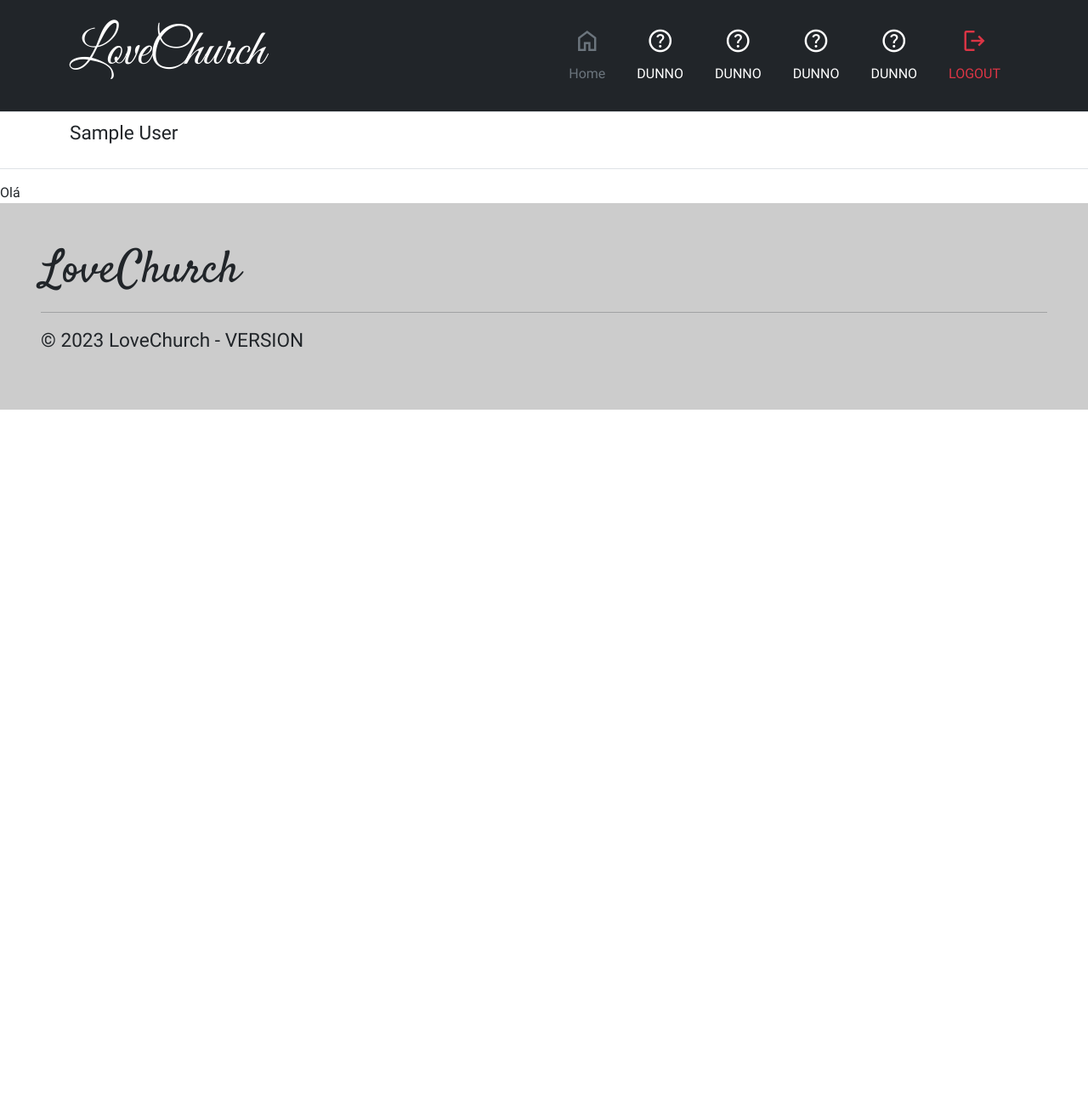
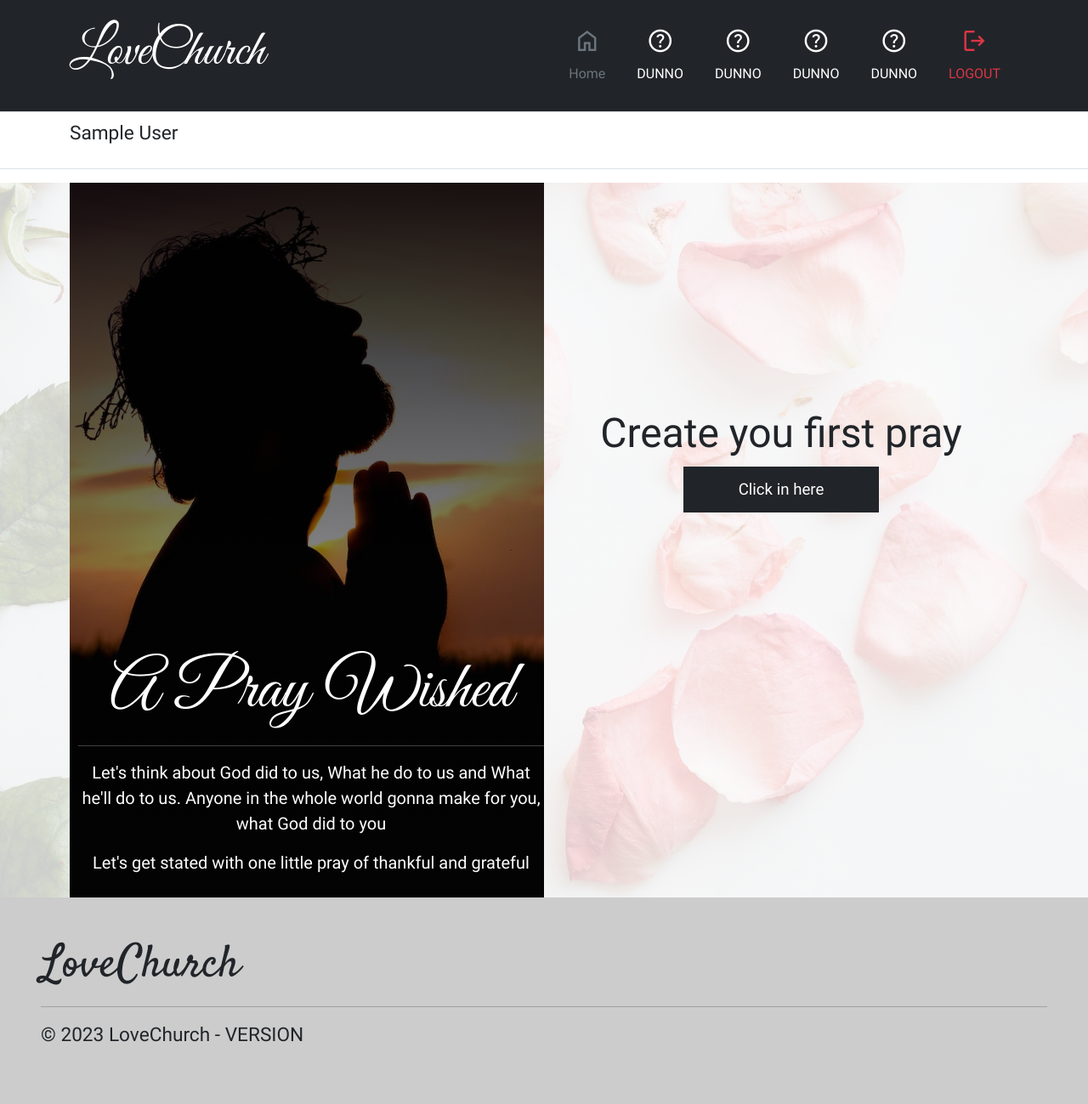
Before and after one commit to isaacrochaoliveira/LoveChurch, a PHP site: page /home in a window 1280 px wide. Shown: the whole page at 85% size. Before the commit the page ends 482 px from the top, so only its background shows below. Run offline with PHP 8.4, Linux system fonts and the light colour scheme; the visitor is signed in with stand-in values (Sample User, id 1); some libraries are stand-ins or nearby versions.

Commit message:
LoveChurch

```diff
--- a/lovechurch/app/views/Home/Index.php
+++ b/lovechurch/app/views/Home/Index.php
@@ -1 +1,18 @@
-Olá
+<section id="section__begin">
+	<div class="container">
+		<div class="d-flex flex-wrap" class="section__begin_home">
+			<div class="col-md-6" id="letspray__background">
+				<h2>A Pray Wished</h2>
+				<hr>
+				<p class="size-15pt">Let's think about God did to us, What he do to us and What he'll do to us. Anyone in the whole world gonna make for you, what God did to you</p>
+				<p class="size-15pt">Let's get stated with one little pray of thankful and grateful</p>
+			</div>
+			<div class="col-md-6" id="column__letspray">
+				<h3 class="font-roboto size-36pt">Create you first pray</h3>
+				<a href="" class="btn_letspray">
+					Click in here
+				</a>
+			</div>
+		</div>
+	</div>
+</section>
--- a/lovechurch/assets/css/config.css
+++ b/lovechurch/assets/css/config.css
@@ -44,6 +44,10 @@ a {
 	font-family: var(--font-satisfy);
 }
 
+.font-roboto {
+	font-family: var(--font-roboto);
+}
+
 .bg-gray {
 	background-color: var(--colors-gray) !important;
 }
@@ -59,3 +63,11 @@ a {
 .size-36pt {
 	font-size: 36pt;
 }
+
+.size-14pt {
+	font-size: 14pt;
+}
+
+.size-15pt {
+	font-size: 15pt;
+}
--- a/lovechurch/assets/css/styles.css
+++ b/lovechurch/assets/css/styles.css
@@ -10,3 +10,38 @@ header span {
 header ul li {
 	padding-right: 5px;
 }
+
+/* HOME CSS */
+
+#section__begin {
+	background: linear-gradient(rgba(255, 255, 255, 0.8), rgba(255, 255, 255, 0.8)), url('../img/home/background__paper.jpg') no-repeat;
+	background-size: cover;
+	background-position: center;
+}
+
+.container #letspray__background {
+	background: linear-gradient(rgba(0, 0, 0, 0.9), rgba(0, 0, 0, 0.1)), url('../img/home/letsplay__background.jpg') no-repeat;
+	background-size: cover;
+	background-position: top;
+	padding: 550px 0px 10px 10px;
+	color: var(--colors-light);
+	text-align: center;
+}
+
+.container #column__letspray {
+	padding: 250px 0px;
+	text-align: center;
+}
+
+.container #column__letspray h3 {
+	line-height: 67pt;
+}
+
+.container #column__letspray .btn_letspray {
+	background: var(--colors-dark);
+	color: var(--colors-light);
+	padding: 16px 65px;
+	text-decoration: none;
+	font-size: 14pt;
+	margin-top: 10px;
+}
--- a/lovechurch/assets/css/vars.css
+++ b/lovechurch/assets/css/vars.css
@@ -9,4 +9,6 @@
 	/* CORES */
 	--colors-blue: #0B5ED7;
 	--colors-gray: #ccc;
+	--colors-light: #fff;
+	--colors-dark: #212529;
 }
```
Also changed, not shown: lovechurch/assets/img/home/background__paper.jpg (added), lovechurch/assets/img/home/letsplay__background.jpg (added).
